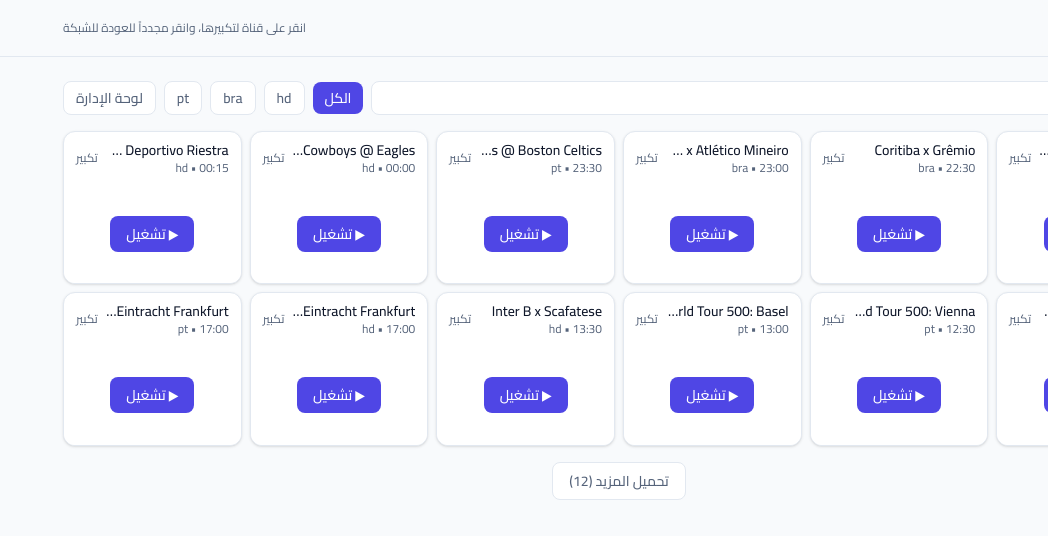
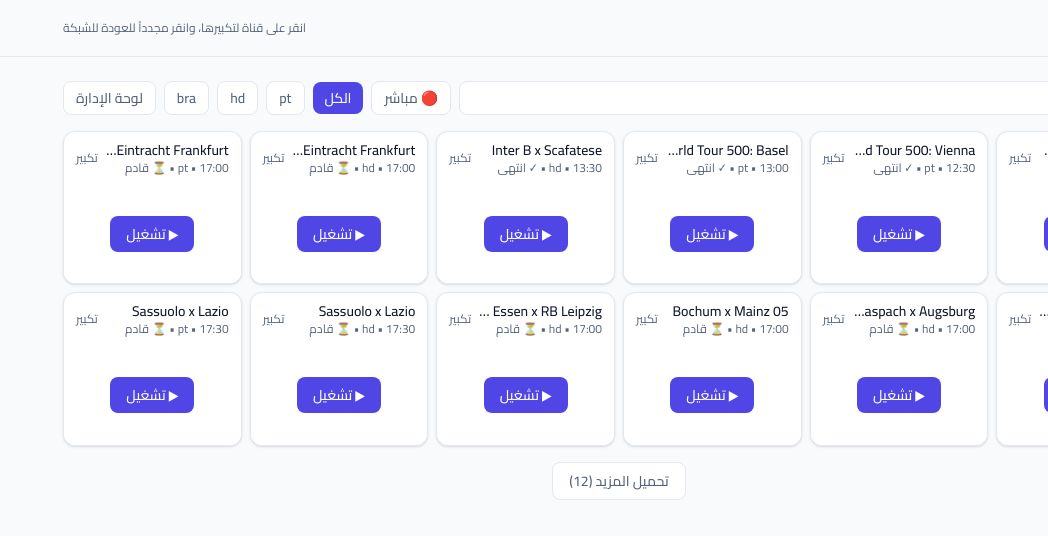
Before and after one commit to k3at/stream-grid, a Next.js app: page / in a window 1280 px wide. Shown: the top 536 px of the page, without its empty margins (232-1280 px from the left). Built offline with nearby package versions, Linux system fonts and the light colour scheme; no server answers.

Commit message:
feat: add live-now filter and status badges

```diff
--- a/src/components/stream-grid.tsx
+++ b/src/components/stream-grid.tsx
@@ -72,10 +72,28 @@
   );
 }
 
+function parseMinutes(t?: string): number | null {
+  if (!t) return null;
+  const m = t.match(/^(\d{1,2}):(\d{2})$/);
+  if (!m) return null;
+  return Number(m[1]) * 60 + Number(m[2]);
+}
+
+function statusOf(time: string | undefined, now: Date): "live" | "upcoming" | "finished" | "unknown" {
+  const mm = parseMinutes(time);
+  if (mm === null) return "unknown";
+  const nowMin = now.getHours() * 60 + now.getMinutes();
+  if (nowMin < mm) return "upcoming";
+  if (nowMin < mm + 120) return "live";
+  return "finished";
+}
+
 export function StreamGrid() {
   const [selected, setSelected] = useState<string | null>(null);
   const [filter, setFilter] = useState<string>("all");
   const [query, setQuery] = useState<string>("");
+  const [liveOnly, setLiveOnly] = useState<boolean>(false);
+  const [now, setNow] = useState<Date>(() => new Date());
   const [visibleCount, setVisibleCount] = useState<number>(12);
   const [adminStreams, setAdminStreams] = useState<StreamItem[]>(() => loadAdminStreams());
 
@@ -83,9 +101,11 @@
     const onUpdate = () => setAdminStreams(loadAdminStreams());
     window.addEventListener("storage", onUpdate);
     window.addEventListener("admin-streams-updated", onUpdate as EventListener);
+    const timer = setInterval(() => setNow(new Date()), 60_000);
     return () => {
       window.removeEventListener("storage", onUpdate);
       window.removeEventListener("admin-streams-updated", onUpdate as EventListener);
+      clearInterval(timer);
     };
   }, []);
 
@@ -124,8 +144,11 @@
       const q = query.trim().toLowerCase();
       list = list.filter((s) => s.title.toLowerCase().includes(q));
     }
+    if (liveOnly) {
+      list = list.filter((s) => statusOf(s.time, now) === "live");
+    }
     return list;
-  }, [allStreams, filter, query]);
+  }, [allStreams, filter, query, liveOnly, now]);
 
   const allGroups = useMemo(() => {
     const set = new Set<string>();
@@ -148,6 +171,16 @@
           placeholder="بحث عن مباراة..."
           className="border-border-subtle bg-surface-raised text-foreground placeholder:text-muted min-w-[12rem] flex-1 rounded-lg border px-3 py-1.5 text-sm"
         />
+        <button
+          onClick={() => { setLiveOnly((v) => !v); setVisibleCount(12); }}
+          className={`rounded-lg px-3 py-1.5 text-sm font-medium transition-colors ${
+            liveOnly
+              ? "bg-red-600 text-white"
+              : "border-border-subtle bg-surface-raised text-muted hover:text-foreground border"
+          }`}
+        >
+          🔴 مباشر
+        </button>
         <button
           onClick={() => { setFilter("all"); setVisibleCount(12); }}
           className={`rounded-lg px-3 py-1.5 text-sm font-medium transition-colors ${
@@ -205,6 +238,14 @@
                   <p className="text-muted text-xs">
                     {item.time ? `${item.time} • ` : ""}
                     {item.group}
+                    {" • "}
+                    {statusOf(item.time, now) === "live"
+                      ? "🔴 مباشر"
+                      : statusOf(item.time, now) === "upcoming"
+                      ? "⏳ قادم"
+                      : statusOf(item.time, now) === "finished"
+                      ? "✓ انتهى"
+                      : ""}
                   </p>
                 </div>
                 <span className="text-muted text-xs">{isSelected ? "تصغير" : "تكبير"}</span>
--- a/src/data/streams.ts
+++ b/src/data/streams.ts
@@ -7,48 +7,6 @@
 };
 
 export const streams: StreamItem[] = [
-  {
-    "id": "uni-n-santa-fe-x-estudiantes-hd10-php",
-    "title": "Unión Santa Fe x Estudiantes",
-    "time": "22:00",
-    "url": "https://ww1.sportsonnline.click/channels/hd/hd10.php",
-    "group": "hd"
-  },
-  {
-    "id": "coritiba-x-gr-mio-br3-php",
-    "title": "Coritiba x Grêmio",
-    "time": "22:30",
-    "url": "https://ww1.sportsonnline.click/channels/bra/br3.php",
-    "group": "bra"
-  },
-  {
-    "id": "flamengo-x-atl-tico-mineiro-br1-php",
-    "title": "Flamengo x Atlético Mineiro",
-    "time": "23:00",
-    "url": "https://ww1.sportsonnline.click/channels/bra/br1.php",
-    "group": "bra"
-  },
-  {
-    "id": "nba-chicago-bulls-boston-celtics-sporttv1-php",
-    "title": "NBA: Chicago Bulls @ Boston Celtics",
-    "time": "23:30",
-    "url": "https://ww1.sportsonnline.click/channels/pt/sporttv1.php",
-    "group": "pt"
-  },
-  {
-    "id": "nfl-cowboys-eagles-hd1-php",
-    "title": "NFL: Cowboys @ Eagles",
-    "time": "00:00",
-    "url": "https://ww1.sportsonnline.click/channels/hd/hd1.php",
-    "group": "hd"
-  },
-  {
-    "id": "instituto-x-deportivo-riestra-hd11-php",
-    "title": "Instituto x Deportivo Riestra",
-    "time": "00:15",
-    "url": "https://ww1.sportsonnline.click/channels/hd/hd11.php",
-    "group": "hd"
-  },
   {
     "id": "estoril-u23-x-santa-clara-u23-sporttv5-php",
     "title": "Estoril U23 x Santa Clara U23",
@@ -97,6 +55,20 @@
     "time": "17:00",
     "url": "https://ww1.sportsonnline.click/channels/bra/br6.php",
     "group": "bra"
+  },
+  {
+    "id": "sonnenhof-gro-aspach-x-augsburg-hd10-php",
+    "title": "Sonnenhof Großaspach x Augsburg",
+    "time": "17:00",
+    "url": "https://ww1.sportsonnline.click/channels/hd/hd10.php",
+    "group": "hd"
+  },
+  {
+    "id": "bochum-x-mainz-05-hd11-php",
+    "title": "Bochum x Mainz 05",
+    "time": "17:00",
+    "url": "https://ww1.sportsonnline.click/channels/hd/hd11.php",
+    "group": "hd"
   },
   {
     "id": "rot-weiss-essen-x-rb-leipzig-hd4-php",
@@ -148,6 +120,13 @@
     "group": "hd"
   },
   {
+    "id": "fleetwood-town-x-arsenal-hd1-php",
+    "title": "Fleetwood Town x Arsenal",
+    "time": "20:00",
+    "url": "https://ww1.sportsonnline.click/channels/hd/hd1.php",
+    "group": "hd"
+  },
+  {
     "id": "fleetwood-town-x-arsenal-br2-php",
     "title": "Fleetwood Town x Arsenal",
     "time": "20:00",
@@ -155,11 +134,32 @@
     "group": "bra"
   },
   {
+    "id": "sporting-cp-x-mar-timo-sporttv1-php",
+    "title": "Sporting CP x Marítimo",
+    "time": "20:15",
+    "url": "https://ww1.sportsonnline.click/channels/pt/sporttv1.php",
+    "group": "pt"
+  },
+  {
     "id": "freiburg-x-wolfsburg-eleven2-php",
     "title": "Freiburg x Wolfsburg",
     "time": "17:00",
     "url": "https://ww1.sportsonnline.click/channels/pt/eleven2.php",
     "group": "pt"
+  },
+  {
+    "id": "santos-x-palmeiras-br1-php",
+    "title": "Santos x Palmeiras",
+    "time": "22:30",
+    "url": "https://ww1.sportsonnline.click/channels/bra/br1.php",
+    "group": "bra"
+  },
+  {
+    "id": "fluminense-x-internacional-br3-php",
+    "title": "Fluminense x Internacional",
+    "time": "22:30",
+    "url": "https://ww1.sportsonnline.click/channels/bra/br3.php",
+    "group": "bra"
   },
   {
     "id": "rb-bragantino-x-chapecoense-br4-php",
@@ -178,7 +178,7 @@
 ];
 
 export const groups: string[] = [
+  "pt",
   "hd",
-  "bra",
-  "pt"
+  "bra"
 ];
```
